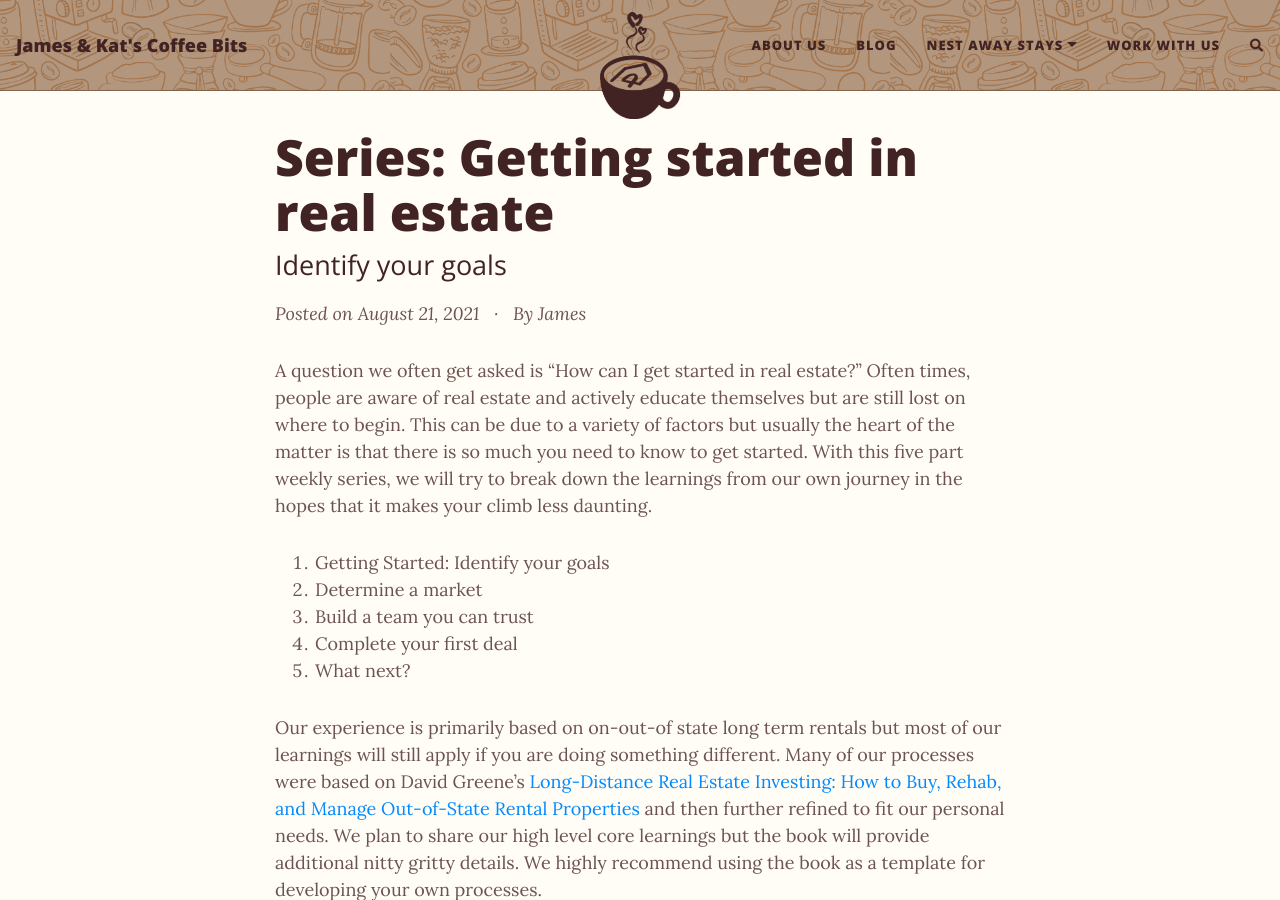
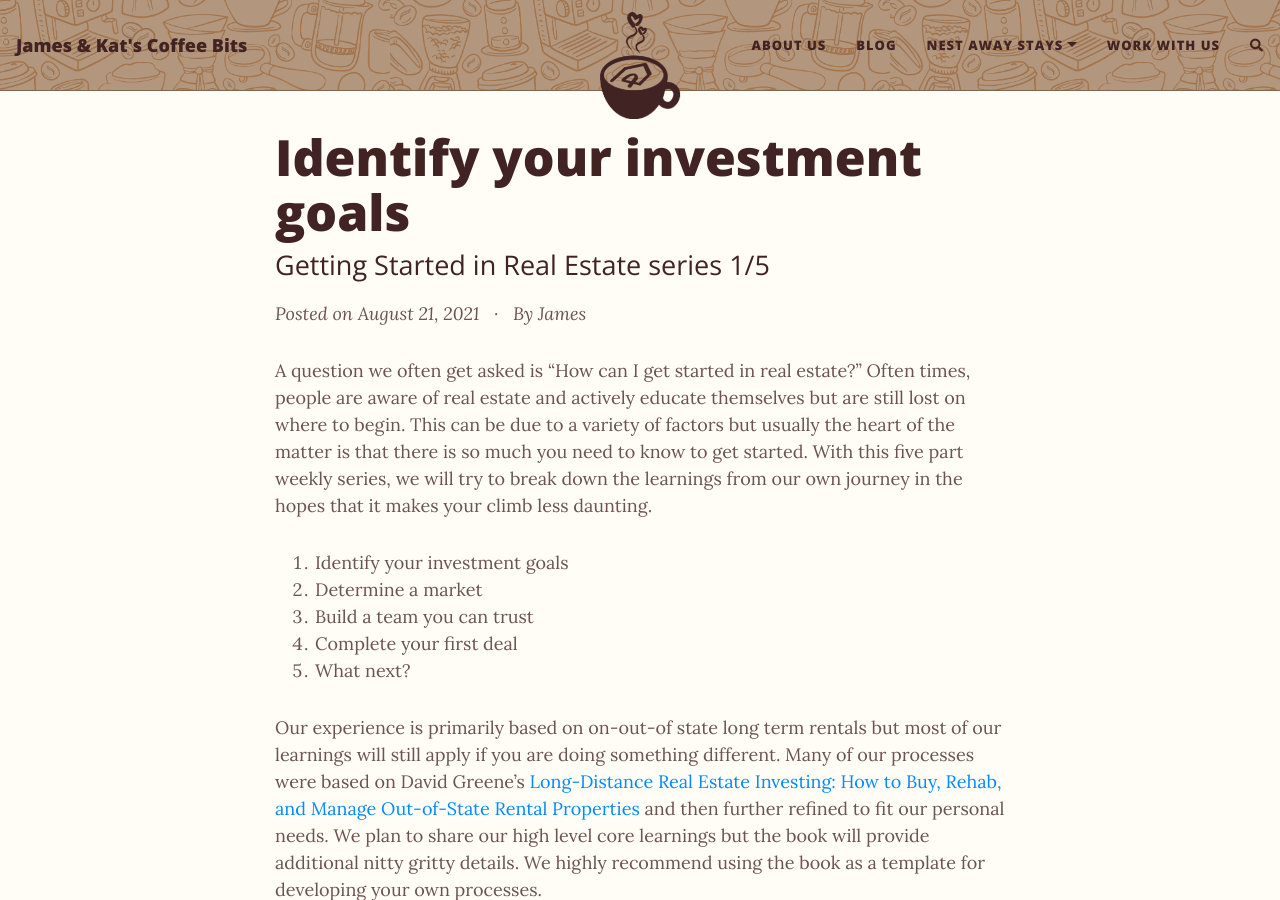
Before and after one commit to jshao100/jshao100.github.io, a Jekyll site: the page built from _posts/2021-08-21-getting-started-identify-your-goals.md, in a window 1280 px wide and 900 px high. Built offline with Jekyll 4.4.1, drawn with Linux system fonts in a browser that asks for light colours; nearby versions of some CDN libraries; comment, search, counter and statistics services are not loaded.

Commit message:
Rename post

```diff
--- a/_posts/2021-08-21-getting-started-identify-your-goals.md
+++ b/_posts/2021-08-21-getting-started-identify-your-goals.md
@@ -1,7 +1,7 @@
 ---
 layout: post # Do not touch
-title: "Series: Getting started in real estate"
-subtitle: Identify your goals
+title: "Identify your investment goals"
+subtitle: Getting Started in Real Estate series 1/5
 cover-img: # If you want a banner image
 thumbnail-img: /assets/img/thumbnail/gettingstarted.jpg
 share-img: /assets/img/thumbnail/gettingstarted.jpg
@@ -18,7 +18,7 @@ published: true # Use to hide posts
 
 A question we often get asked is "How can I get started in real estate?" Often times, people are aware of real estate and actively educate themselves but are still lost on where to begin. This can be due to a variety of factors but usually the heart of the matter is that there is so much you need to know to get started. With this five part weekly series, we will try to break down the learnings from our own journey in the hopes that it makes your climb less daunting.
 
-1. Getting Started: Identify your goals
+1. Identify your investment goals
 2. Determine a market
 3. Build a team you can trust
 4. Complete your first deal
--- a/tags.txt
+++ b/tags.txt
@@ -11,6 +11,7 @@ Series
 Getting Started
 
 # Real Estate
+Market Research
 Buying
 Selling
 Foreclosure
```
